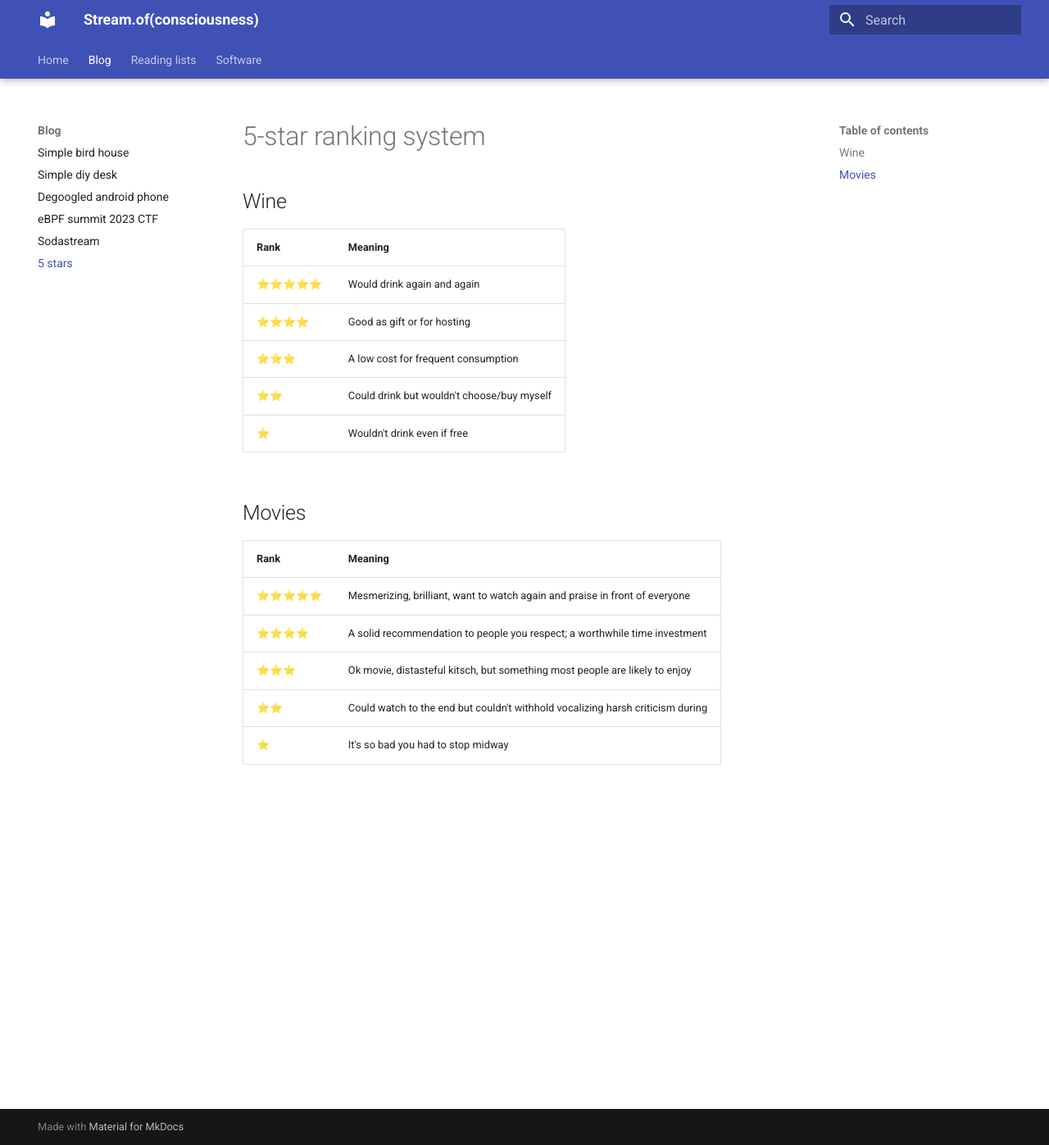
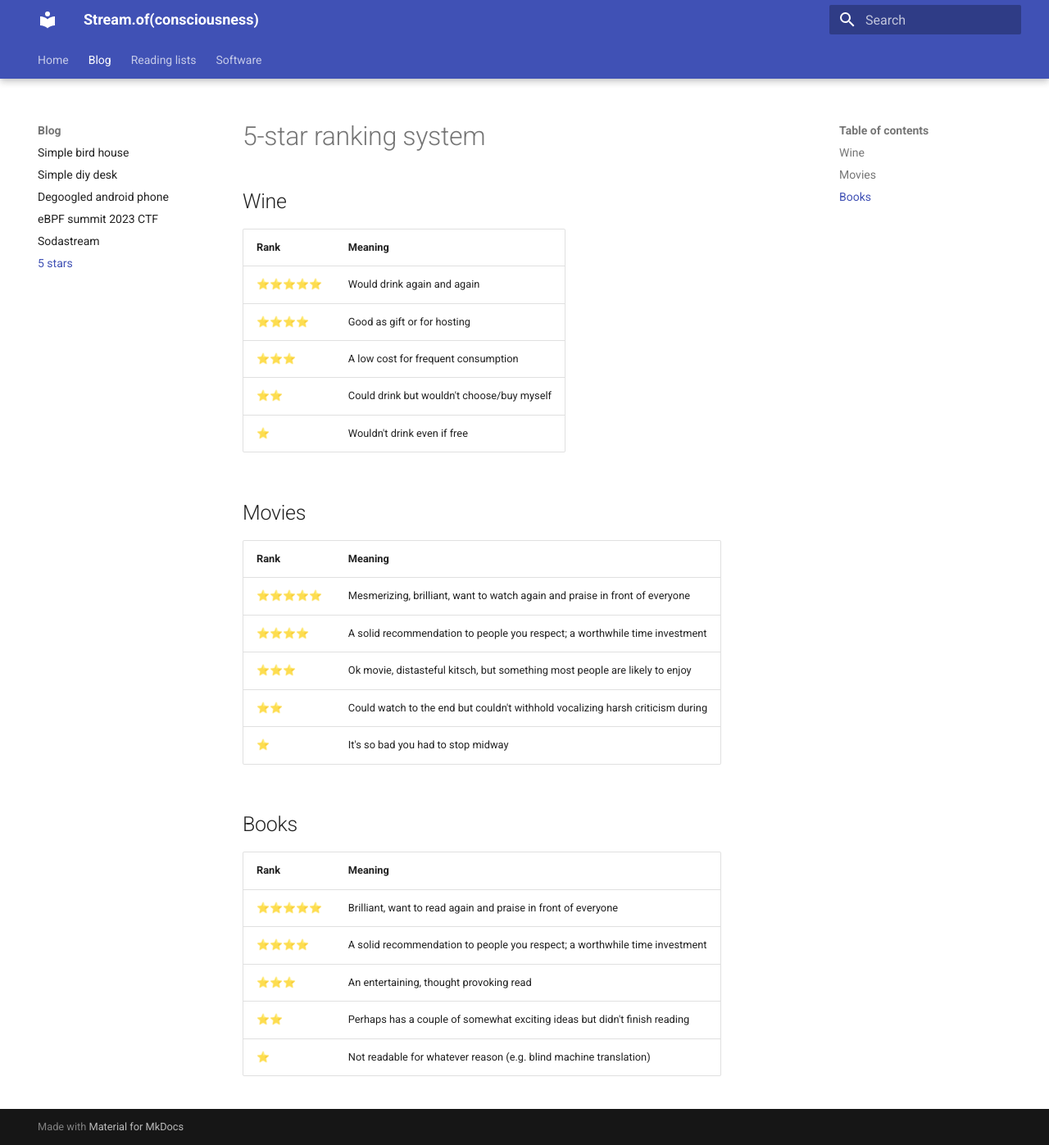
Before and after one commit to sed-i/sed-i.github.io, an MkDocs documentation site: the page built from docs/blog/five-star-rank.md, in a window 1280 px wide and 1397 px high. Shown: the whole window at 82% size. Built offline with MkDocs 1.6.1 and Material for MkDocs 9.7.7, drawn with Linux system fonts in a browser that asks for light colours.

Commit message:
Update five-star-rank.md

```diff
--- a/docs/blog/five-star-rank.md
+++ b/docs/blog/five-star-rank.md
@@ -20,3 +20,13 @@
 | ⭐⭐⭐   | Ok movie, distasteful kitsch, but something most people are likely to enjoy    |
 | ⭐⭐    | Could watch to the end but couldn't withhold vocalizing harsh criticism during |
 | ⭐     | It's so bad you had to stop midway                                             |
+
+## Books
+
+| Rank  | Meaning                                                                    |
+| ----- | -------------------------------------------------------------------------- |
+| ⭐⭐⭐⭐⭐ | Brilliant, want to read again and praise in front of everyone              |
+| ⭐⭐⭐⭐  | A solid recommendation to people you respect; a worthwhile time investment |
+| ⭐⭐⭐   | An entertaining, thought provoking read                                    |
+| ⭐⭐    | Perhaps has a couple of somewhat exciting ideas but didn't finish reading  |
+| ⭐     | Not readable for whatever reason (e.g. blind machine translation)          |
```
